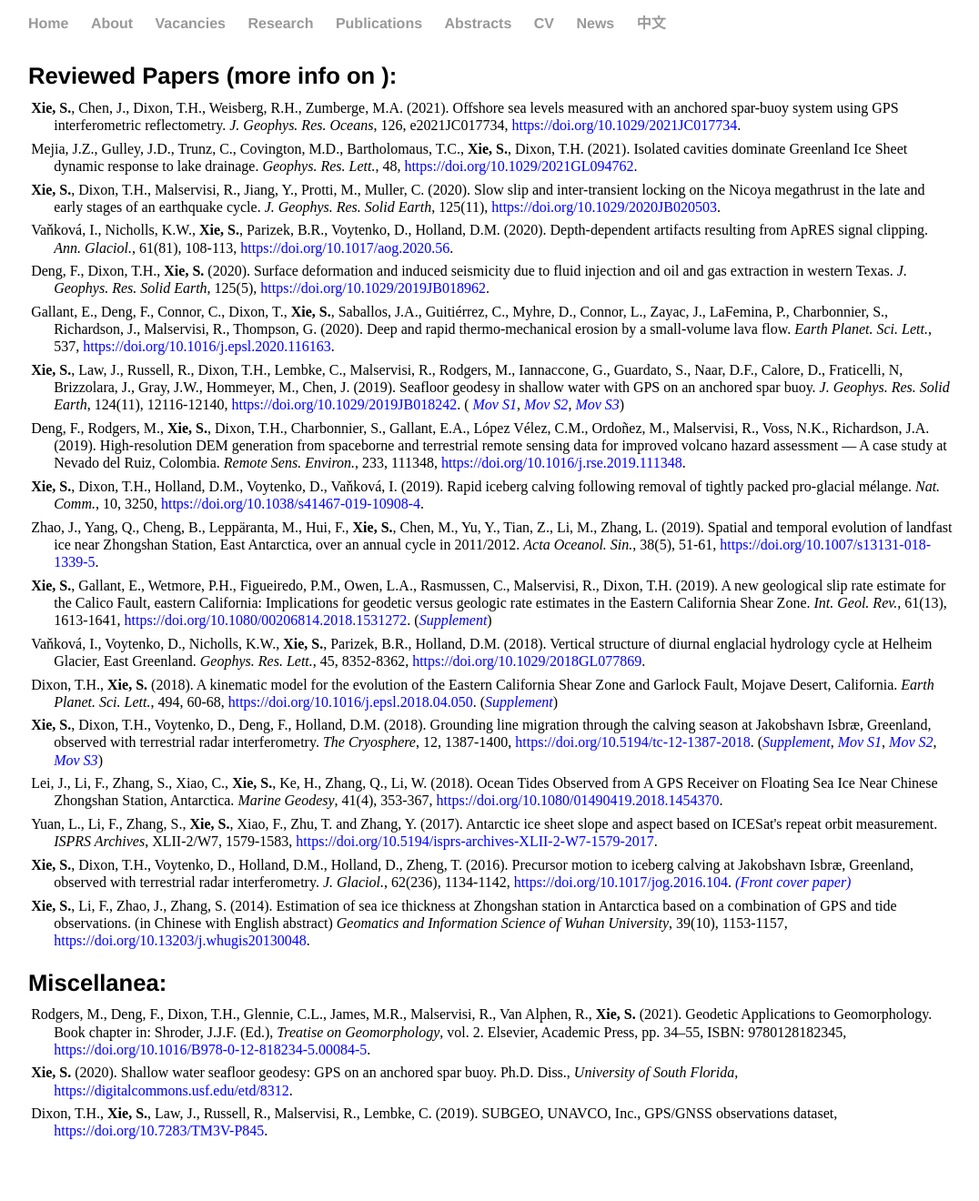
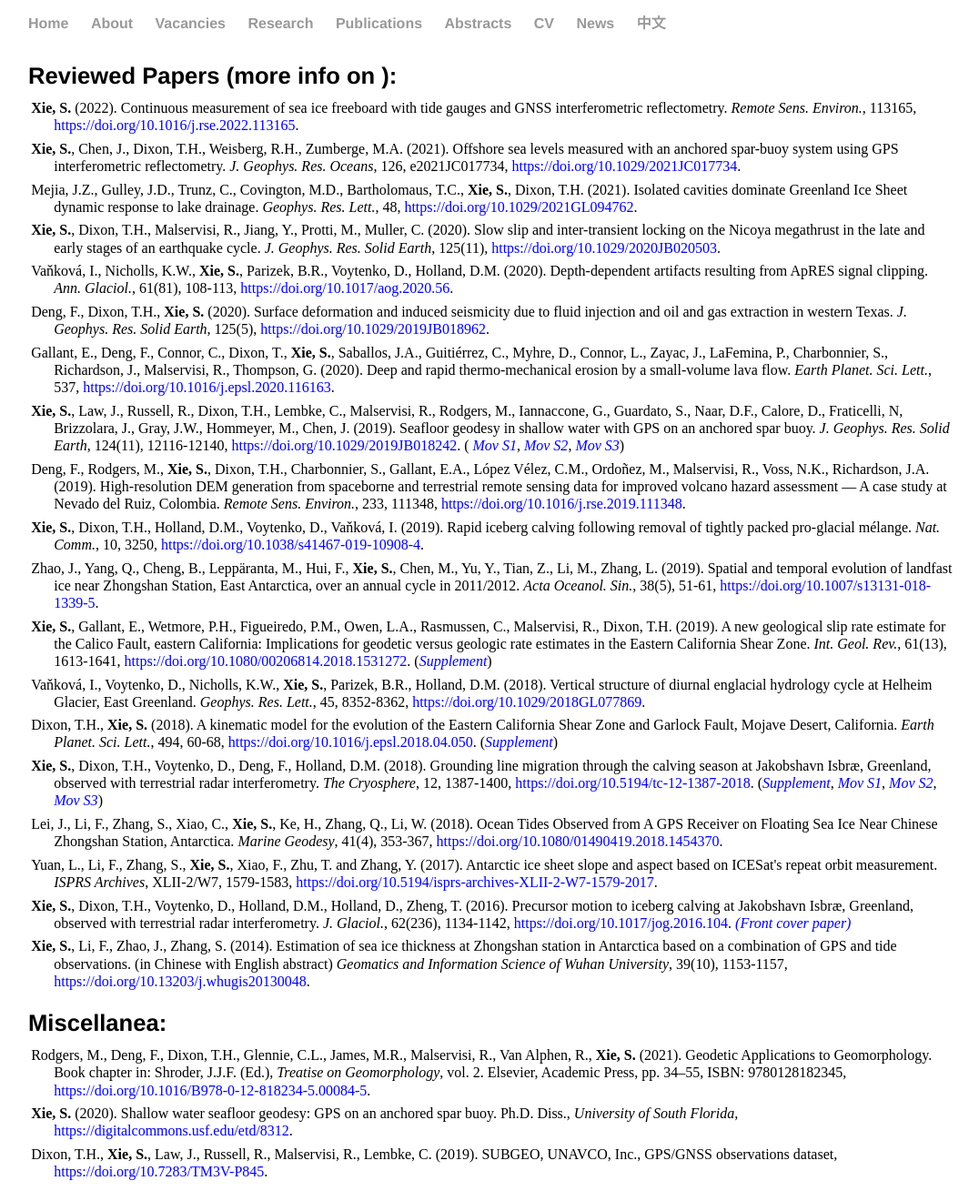
Before and after one commit to suruixie/suruixie.github.io, a Jekyll site: the page built from publications/index.html, in a window 1280 px wide. Shown: the whole page at 91% size, without its empty margins (97-1173 px from the left). Built offline with Jekyll 4.4.1, drawn with Linux system fonts in a browser that asks for light colours; a style sheet for code colours, icons or effects is not loaded; before the commit the page ends 1275 px from its top, so only the background shows below that.

Commit message:
Update index.html

```diff
--- a/publications/index.html
+++ b/publications/index.html
@@ -5,6 +5,8 @@ title: Surui's publications
 <link rel="stylesheet" href="https://cdn.rawgit.com/jpswalsh/academicons/master/css/academicons.min.css">
 <div class="publications">
 	<h4 style="margin-bottom:0.3em;">Reviewed Papers (more info on <a  href="https://scholar.google.com/citations?hl=en&user=kF4StsMAAAAJ&view_op=list_works" style="color:#0000FF;"><i class="ai ai-google-scholar ai-2x"></i></a>): </h4>
+	<p  class="publist" style="font-size:1.0em;">
+	        <strong>Xie, S.</strong> (2022). Continuous measurement of sea ice freeboard with tide gauges and GNSS interferometric reflectometry. <em>Remote Sens. Environ.</em>, 113165, <a href="https://doi.org/10.1016/j.rse.2022.113165" style="color:#0000FF;">https://doi.org/10.1016/j.rse.2022.113165</a>.<br>
 	<p  class="publist" style="font-size:1.0em;">
 	        <strong>Xie, S.</strong>, Chen, J., Dixon, T.H., Weisberg, R.H., Zumberge, M.A. (2021). Offshore sea levels measured with an anchored spar-buoy system using GPS interferometric reflectometry. <em>J. Geophys. Res. Oceans</em>, 126, e2021JC017734, <a href="https://doi.org/10.1029/2021JC017734" style="color:#0000FF;">https://doi.org/10.1029/2021JC017734</a>.<br>
 	<p  class="publist" style="font-size:1.0em;">
```
